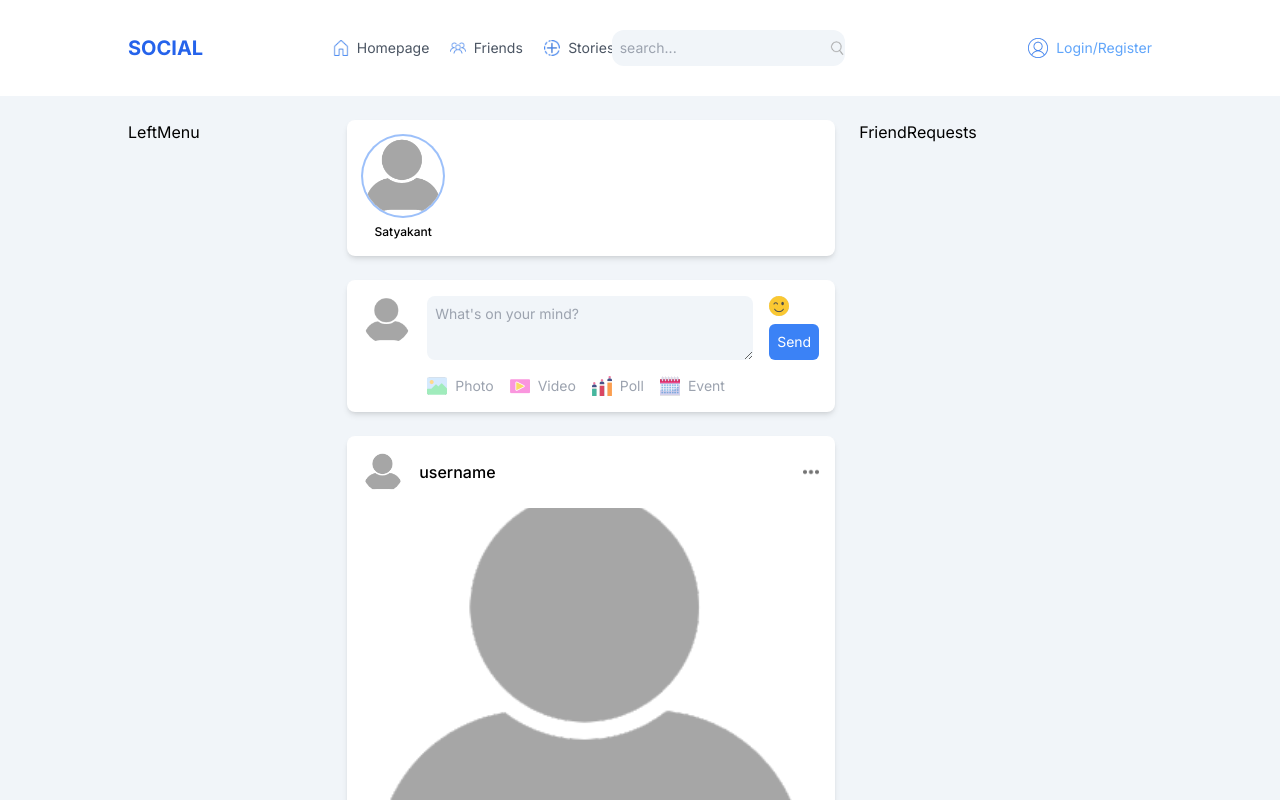
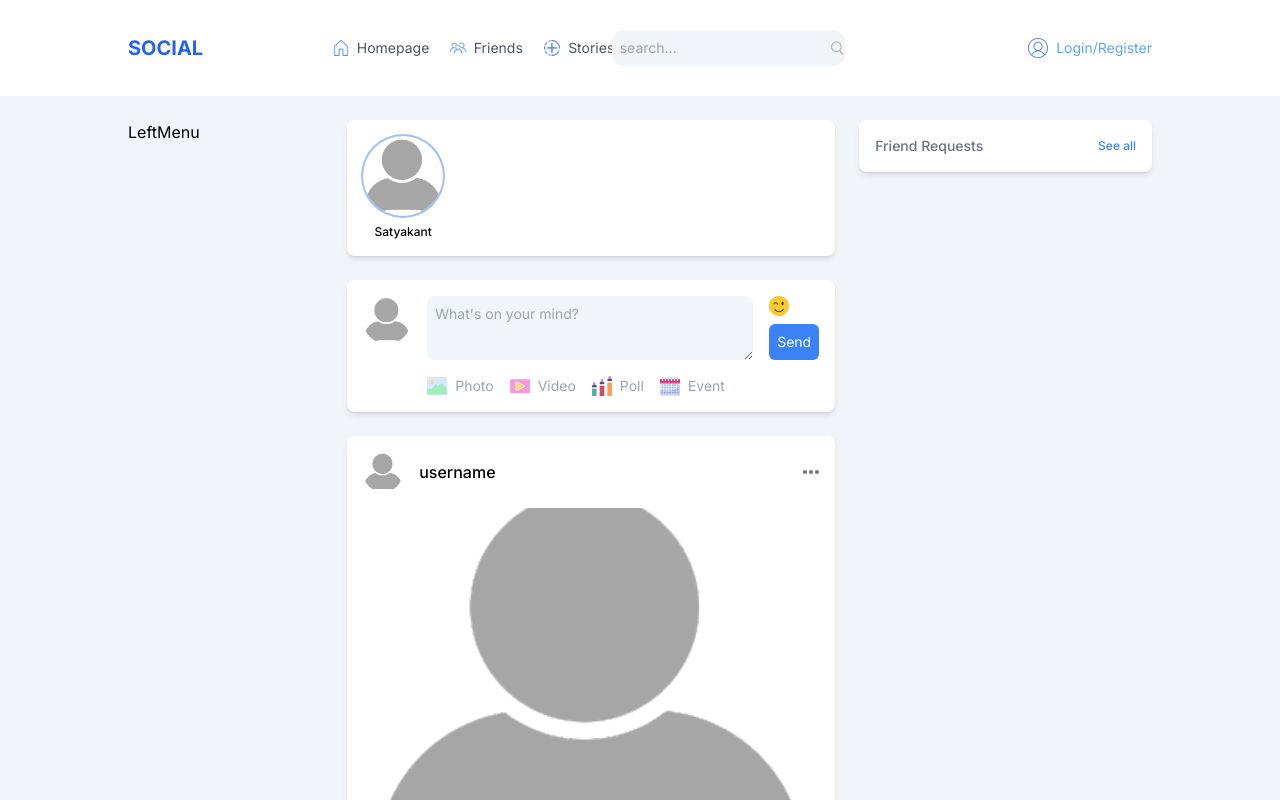
Before and after one commit to SatyaS18/social-media-app, a Next.js app: page / in a window 1280 px wide. Shown: the top 800 px of the page. Built offline with nearby package versions, Linux system fonts and the light colour scheme; no server answers.

Commit message:
add link

```diff
--- a/src/components/rightMenu/FriendRequests.tsx
+++ b/src/components/rightMenu/FriendRequests.tsx
@@ -1,5 +1,19 @@
+import Link from "next/link";
+
 const FriendRequests = () => {
-  return <div>FriendRequests</div>;
+  return (
+    <div className="p-4 bg-white rounded-lg shadow-md text-sm flex flex-col gap-4">
+      {/* top */}
+      <div className="flex justify-between items-center font-medium">
+        <span className="text-gray-500">Friend Requests</span>
+        <Link href="/" className="text-blue-500 text-xs">
+          See all
+        </Link>
+      </div>
+
+      {/* user  */}
+    </div>
+  );
 };
 
 export default FriendRequests;
```
